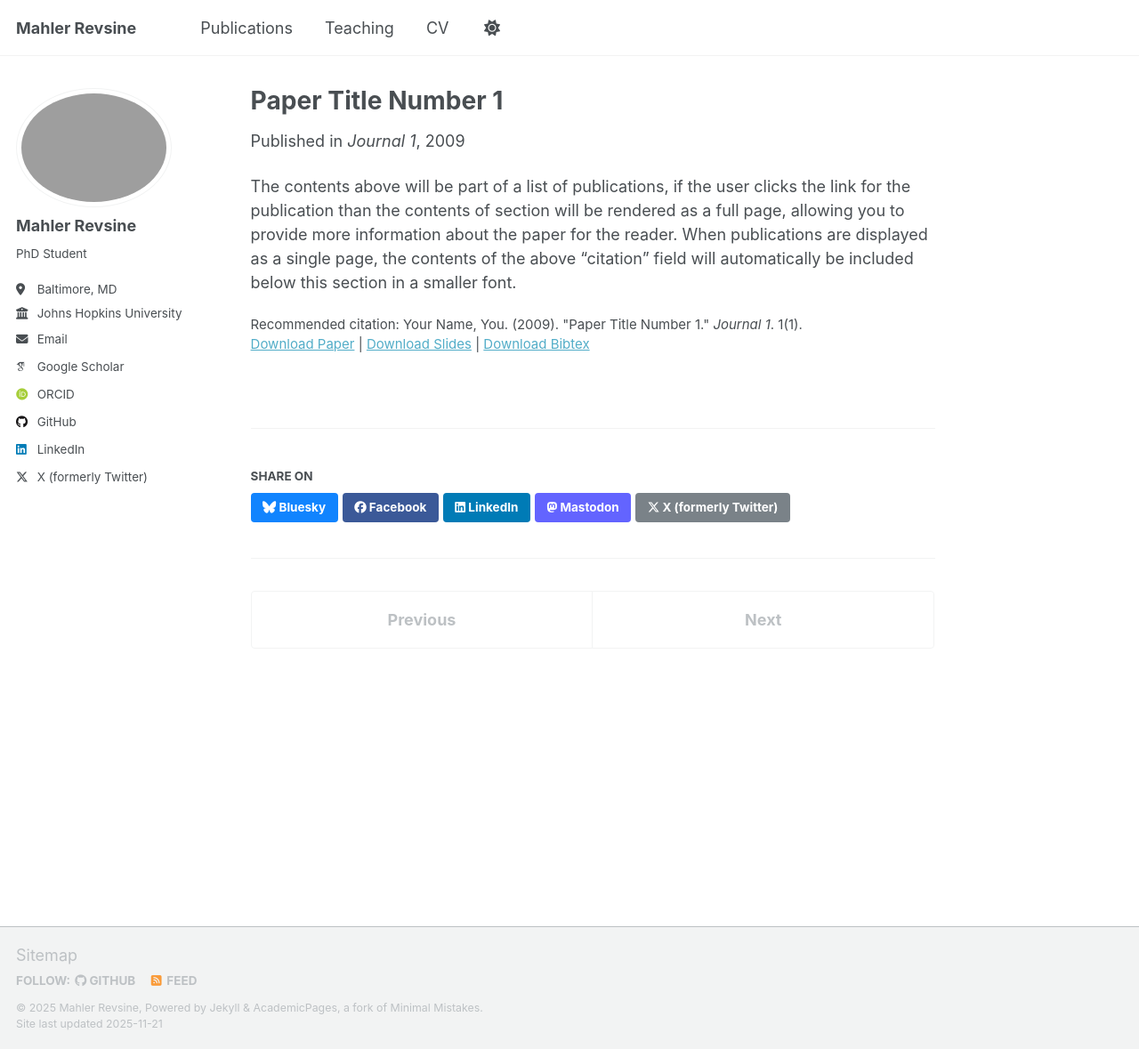
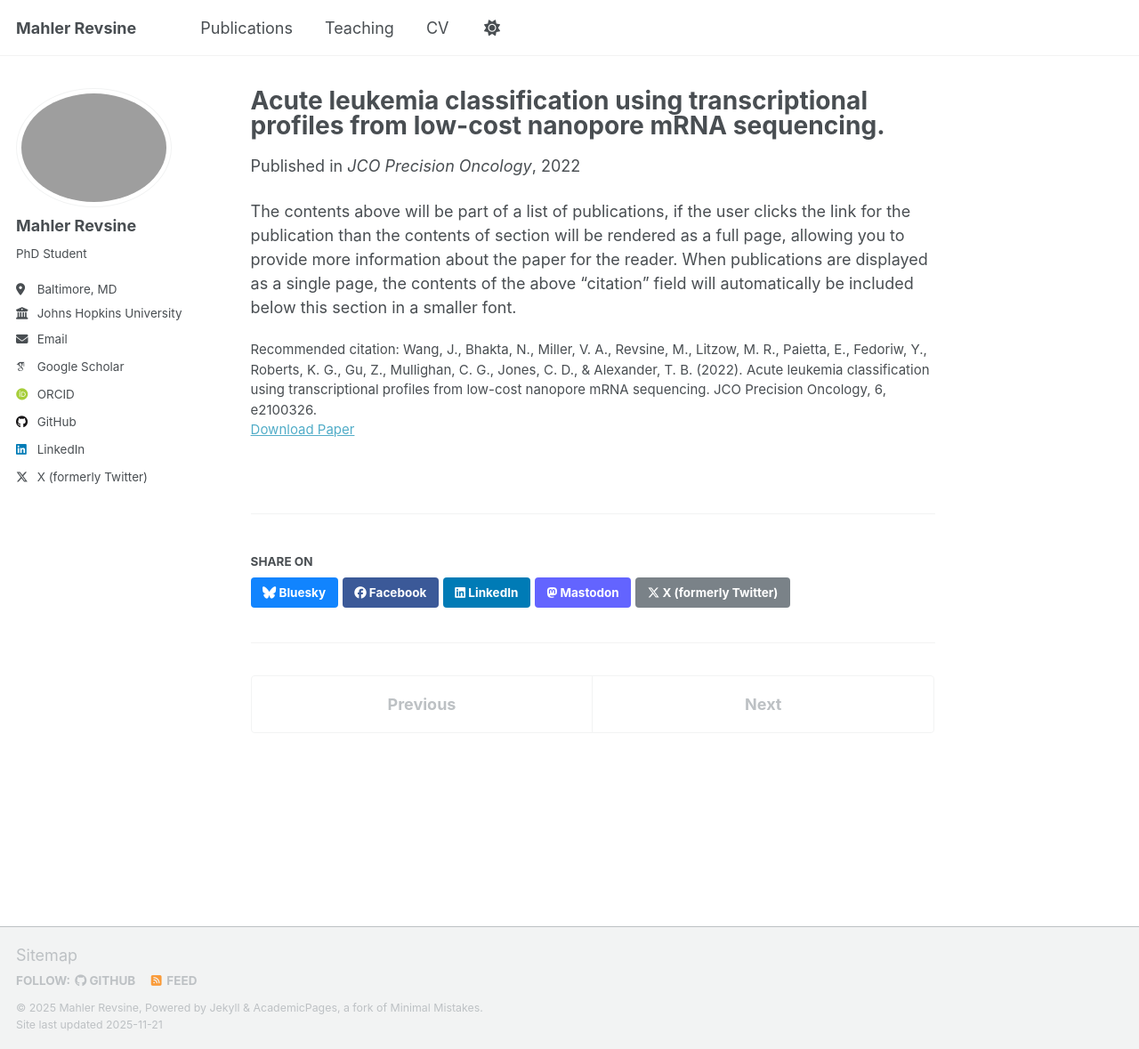
Before and after one commit to mrevsine/mrevsine.github.io, a Jekyll site: the page built from _publications/2009-10-01-paper-title-number-1.md, in a window 1280 px wide and 1179 px high. Shown: the whole window at 89% size. Built offline with Jekyll 4.4.1, drawn with Linux system fonts in a browser that asks for light colours; some web fonts are replaced; a script that is not in the unit is left out.

Commit message:
Revise publication details for acute leukemia paper
Updated the title, excerpt, date, venue, paper URL, and citation for the publication on acute leukemia classification.

```diff
--- a/_publications/2009-10-01-paper-title-number-1.md
+++ b/_publications/2009-10-01-paper-title-number-1.md
@@ -1,14 +1,11 @@
 ---
-title: "Paper Title Number 1"
+title: "Acute leukemia classification using transcriptional profiles from low-cost nanopore mRNA sequencing."
 collection: publications
 category: manuscripts
-permalink: /publication/2009-10-01-paper-title-number-1
-excerpt: 'This paper is about the number 1. The number 2 is left for future work.'
-date: 2009-10-01
-venue: 'Journal 1'
-slidesurl: 'https://academicpages.github.io/files/slides1.pdf'
-paperurl: 'https://academicpages.github.io/files/paper1.pdf'
-bibtexurl: 'https://academicpages.github.io/files/bibtex1.bib'
-citation: 'Your Name, You. (2009). &quot;Paper Title Number 1.&quot; <i>Journal 1</i>. 1(1).'
+excerpt: 'Transcriptional profiling of acute leukemia samples using nanopore technology for diagnostic classification is feasible and accurate, which has the potential to improve the accuracy of cancer diagnosis in low-resource settings.'
+date: 2022-04-06
+venue: 'JCO Precision Oncology'
+paperurl: 'https://ascopubs.org/doi/10.1200/PO.21.00326'
+citation: 'Wang, J., Bhakta, N., Miller, V. A., Revsine, M., Litzow, M. R., Paietta, E., Fedoriw, Y., Roberts, K. G., Gu, Z., Mullighan, C. G., Jones, C. D., & Alexander, T. B. (2022). Acute leukemia classification using transcriptional profiles from low-cost nanopore mRNA sequencing. JCO Precision Oncology, 6, e2100326.'
 ---
 The contents above will be part of a list of publications, if the user clicks the link for the publication than the contents of section will be rendered as a full page, allowing you to provide more information about the paper for the reader. When publications are displayed as a single page, the contents of the above "citation" field will automatically be included below this section in a smaller font.
```
